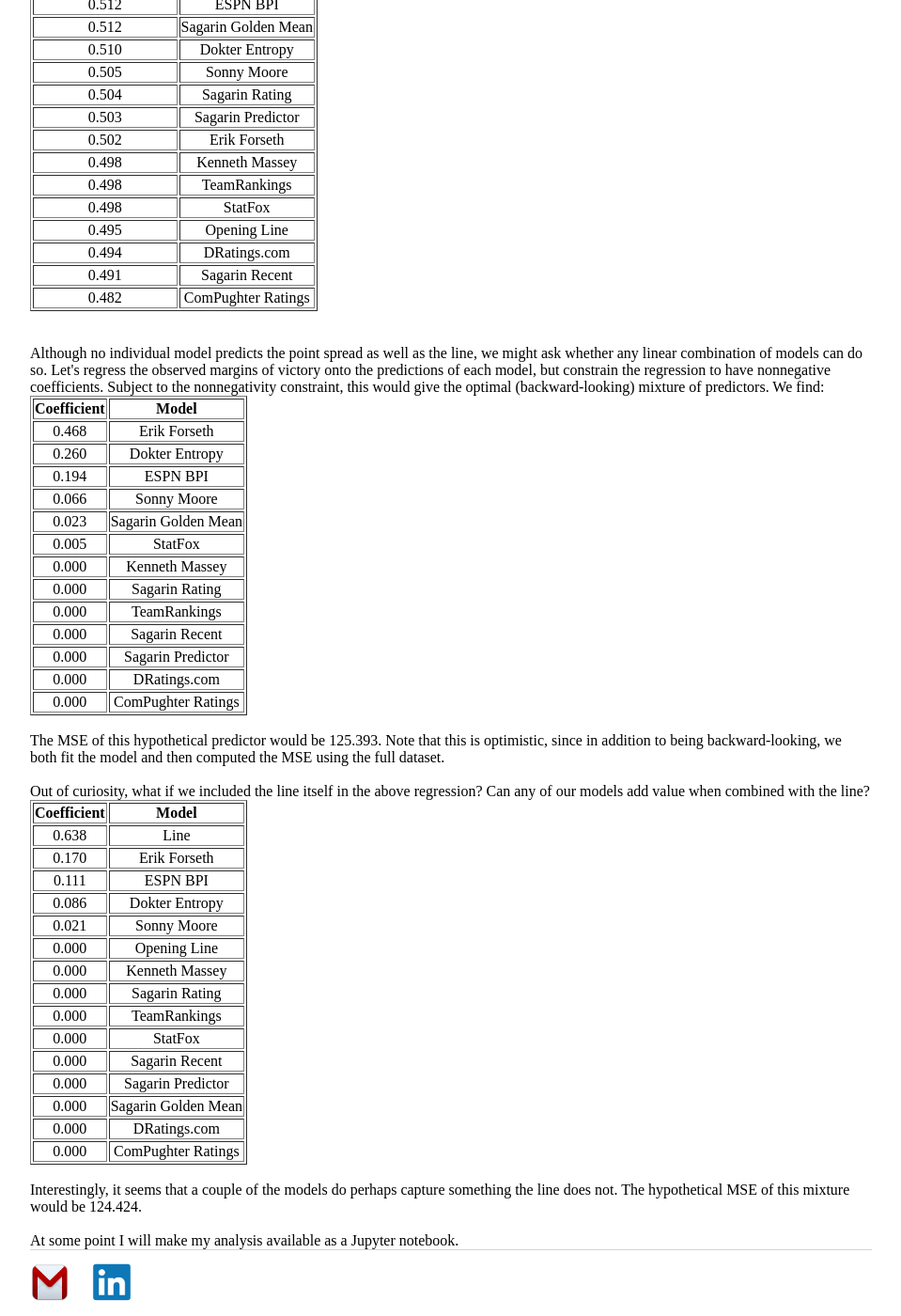
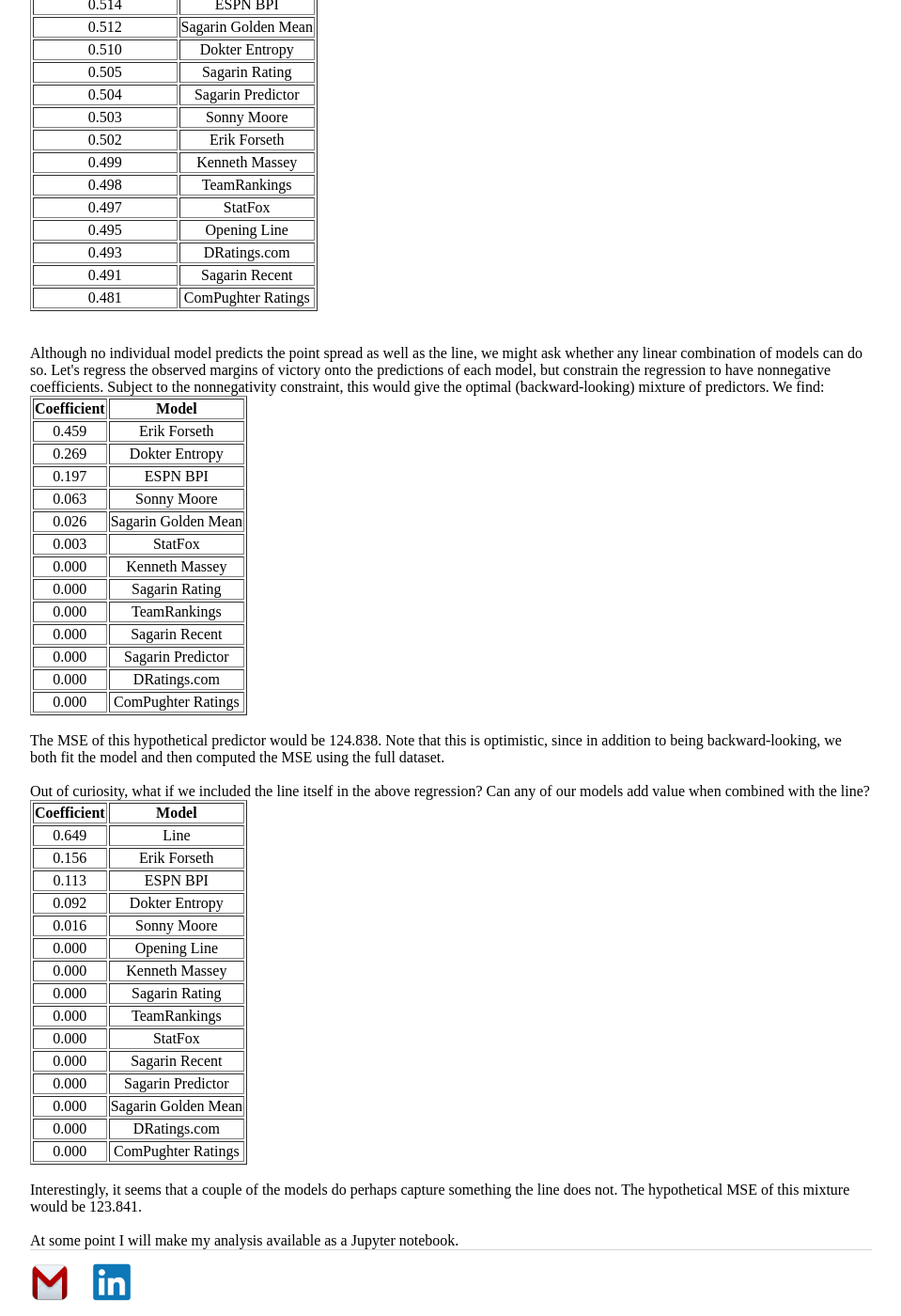
Before and after one commit to erikrforseth/erikrforseth.github.io, a Jekyll site: the page built from about.html, in a window 1280 px wide and 1400 px high, scrolled down 1211 px. Shown: the whole window at 94% size, without its empty margins (160-1119 px from the left). Built offline with Jekyll 4.4.1, drawn with Linux system fonts in a browser that asks for light colours; some of the changed text lies outside the part shown.

Commit message:
about page

```diff
--- a/about.html
+++ b/about.html
@@ -161,7 +161,7 @@
   </thead>
   <tbody>
     <tr align="center">
-      <td>0.512</td>
+      <td>0.514</td>
       <td>ESPN BPI</td>
     </tr>
     <tr align="center">
@@ -174,22 +174,22 @@
     </tr>
     <tr align="center">
       <td>0.505</td>
-      <td>Sonny Moore</td>
+      <td>Sagarin Rating</td>
     </tr>
     <tr align="center">
       <td>0.504</td>
-      <td>Sagarin Rating</td>
+      <td>Sagarin Predictor</td>
     </tr>
     <tr align="center">
       <td>0.503</td>
-      <td>Sagarin Predictor</td>
+      <td>Sonny Moore</td>
     </tr>
     <tr align="center">
       <td>0.502</td>
       <td>Erik Forseth</td>
     </tr>
     <tr align="center">
-      <td>0.498</td>
+      <td>0.499</td>
       <td>Kenneth Massey</td>
     </tr>
     <tr align="center">
@@ -197,7 +197,7 @@
       <td>TeamRankings</td>
     </tr>
     <tr align="center">
-      <td>0.498</td>
+      <td>0.497</td>
       <td>StatFox</td>
     </tr>
     <tr align="center">
@@ -205,7 +205,7 @@
       <td>Opening Line</td>
     </tr>
     <tr align="center">
-      <td>0.494</td>
+      <td>0.493</td>
       <td>DRatings.com</td>
     </tr>
     <tr align="center">
@@ -213,7 +213,7 @@
       <td>Sagarin Recent</td>
     </tr>
     <tr align="center">
-      <td>0.482</td>
+      <td>0.481</td>
       <td>ComPughter Ratings</td>
     </tr>
   </tbody>
@@ -230,27 +230,27 @@
   </thead>
   <tbody>
     <tr align="center">
-      <td>0.468</td>
+      <td>0.459</td>
       <td>Erik Forseth</td>
     </tr>
     <tr align="center">
-      <td>0.260</td>
+      <td>0.269</td>
       <td>Dokter Entropy</td>
     </tr>
     <tr align="center">
-      <td>0.194</td>
+      <td>0.197</td>
       <td>ESPN BPI</td>
     </tr>
     <tr align="center">
-      <td>0.066</td>
+      <td>0.063</td>
       <td>Sonny Moore</td>
     </tr>
     <tr align="center">
-      <td>0.023</td>
+      <td>0.026</td>
       <td>Sagarin Golden Mean</td>
     </tr>
     <tr align="center">
-      <td>0.005</td>
+      <td>0.003</td>
       <td>StatFox</td>
     </tr>
     <tr align="center">
@@ -284,7 +284,7 @@
   </tbody>
 </table>
 <br>
-The MSE of this hypothetical predictor would be 125.393. Note that this is optimistic, since in addition to being backward-looking, we both fit the model and then computed the MSE using the full dataset.
+The MSE of this hypothetical predictor would be 124.838. Note that this is optimistic, since in addition to being backward-looking, we both fit the model and then computed the MSE using the full dataset.
 <br><br>
 Out of curiosity, what if we included the line itself in the above regression? Can any of our models add value when combined with the line?<table border="1" class="dataframe">
   <thead>
@@ -295,23 +295,23 @@
   </thead>
   <tbody>
     <tr align="center">
-      <td>0.638</td>
+      <td>0.649</td>
       <td>Line</td>
     </tr>
     <tr align="center">
-      <td>0.170</td>
+      <td>0.156</td>
       <td>Erik Forseth</td>
     </tr>
     <tr align="center">
-      <td>0.111</td>
+      <td>0.113</td>
       <td>ESPN BPI</td>
     </tr>
     <tr align="center">
-      <td>0.086</td>
+      <td>0.092</td>
       <td>Dokter Entropy</td>
     </tr>
     <tr align="center">
-      <td>0.021</td>
+      <td>0.016</td>
       <td>Sonny Moore</td>
     </tr>
     <tr align="center">
@@ -357,6 +357,6 @@
   </tbody>
 </table>
 <br>
-Interestingly, it seems that a couple of the models do perhaps capture something the line does not. The hypothetical MSE of this mixture would be 124.424.
+Interestingly, it seems that a couple of the models do perhaps capture something the line does not. The hypothetical MSE of this mixture would be 123.841.
 <br><br>
 At some point I will make my analysis available as a Jupyter notebook.
```
Also changed, not shown: other parts of about.html (+20 -20 lines).
